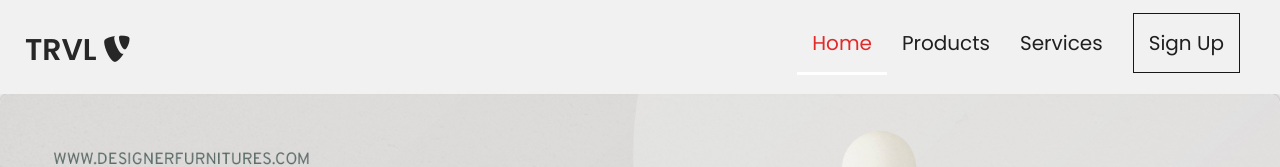
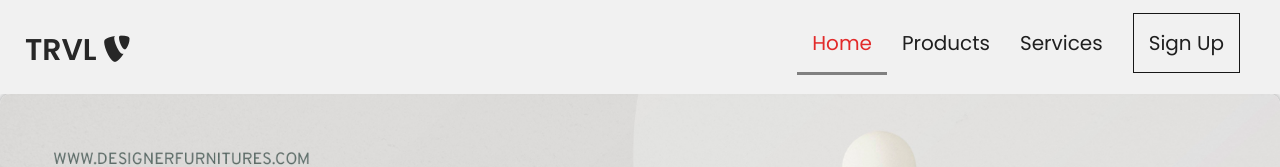
Before and after one commit to IITDh-Hackathon/Goods-Rental-Application, a React (Create React App) app in the folder client/: page / in a window 1280 px wide. In both pictures the pointer is over the link "Home". Shown: the top 167 px of the page. Built offline with nearby package versions, Linux system fonts and the light colour scheme.

Commit message:
just saving

```diff
--- a/client/src/App.css
+++ b/client/src/App.css
@@ -1,5 +1,4 @@
 @import url("https://fonts.googleapis.com/css2?family=Poppins:wght@200;300;400;500;600;700;800&display=swap");
-/* @import '~bootstrap/scss/bootstrap'; */
 
 body,
 input {
--- a/client/src/css/navBar.css
+++ b/client/src/css/navBar.css
@@ -134,7 +134,7 @@ a {
 
   .navlinks:hover,
   .navlinks-active:hover {
-    border-bottom: 3px solid white;
+    border-bottom: 3px solid rgb(128, 128, 128);
     transition: 0.4s ease-out;
   }
 
```
